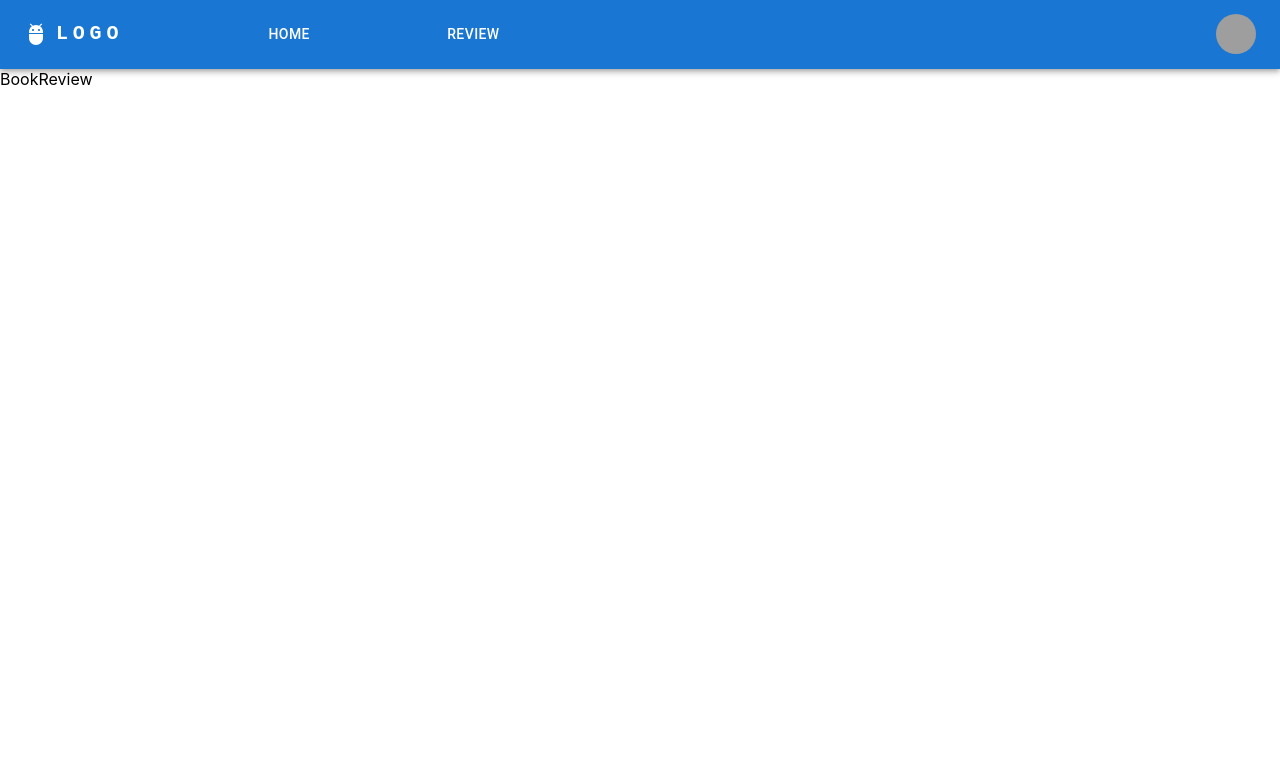
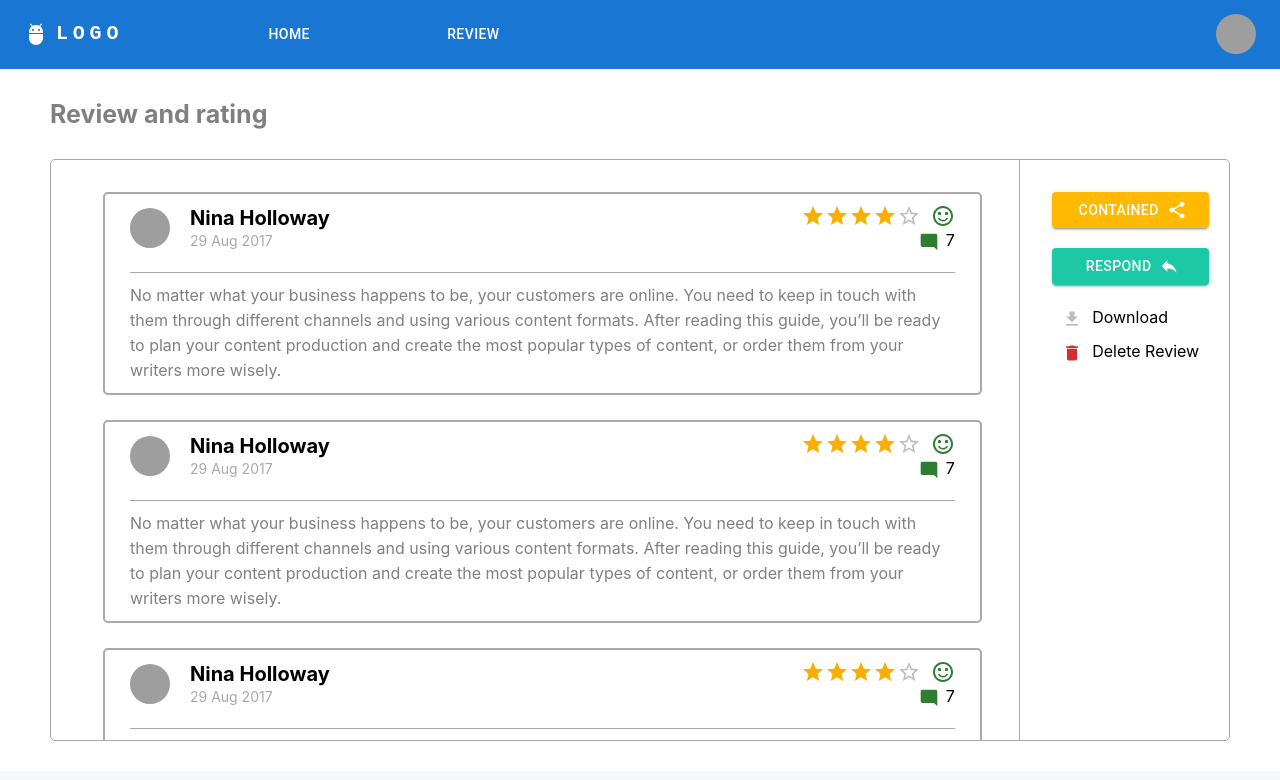
Before and after one commit to LinhNguyen0410/rc-vite, a React (Vite) app: page /book-review in a window 1280 px wide. Shown: the top 780 px of the page. Built offline with nearby package versions, Linux system fonts and the light colour scheme; grey boxes are pictures that could not be loaded.

Commit message:
trung/feature-book-review

```diff
--- a/src/index.css
+++ b/src/index.css
@@ -5,6 +5,32 @@ body {
     sans-serif;
   -webkit-font-smoothing: antialiased;
   -moz-osx-font-smoothing: grayscale;
+  background-color: #f5f7fb;
+}
+.scrollbar {
+  margin-left: 30px;
+  float: left;
+  height: 300px;
+  width: 65px;
+  background: #f5f5f5;
+  overflow-y: scroll;
+  margin-bottom: 25px;
+}
+#style-1::-webkit-scrollbar-track {
+  -webkit-box-shadow: inset 0 0 6px rgba(103, 103, 103, 0.3);
+  border-radius: 10px;
+  background-color: #f5f5f5;
+}
+
+#style-1::-webkit-scrollbar {
+  width: 7px;
+  background-color: #f5f5f5;
+}
+
+#style-1::-webkit-scrollbar-thumb {
+  border-radius: 10px;
+  -webkit-box-shadow: inset 0 0 6px rgba(143, 140, 140, 0.3);
+  background-color: #555;
 }
 
 code {
--- /dev/null
+++ b/src/pages/BookReview/ReviewBar.tsx
@@ -0,0 +1,102 @@
+import styled from 'styled-components';
+import { Avatar, Rating } from '@mui/material';
+import SentimentSatisfiedAltIcon from '@mui/icons-material/SentimentSatisfiedAlt';
+import ModeCommentIcon from '@mui/icons-material/ModeComment';
+
+const customGreyColor = `#a7a9aa`;
+const ReviewBarWrapper = styled.div`
+  width: 90%;
+  border: 2px solid ${customGreyColor};
+  border-radius: 5px;
+  margin-bottom: 25px;
+  padding: 10px 25px;
+  display: flex;
+  flex-direction: column;
+  cursor: pointer;
+  &:hover {
+    border: 2px solid #8fd6ca;
+  }
+  .reivew-bar__header {
+    width: 100%;
+    padding-bottom: 20px;
+    border-bottom: 0.3px solid ${customGreyColor};
+    display: flex;
+    align-items: center;
+    justify-content: space-between;
+    .user-box {
+      display: flex;
+      align-items: center;
+    }
+    p {
+      margin: 2px 20px;
+    }
+    .user-name {
+      font-weight: bold;
+      font-size: 20px;
+    }
+    .date-time {
+      font-size: 14px;
+      color: ${customGreyColor};
+    }
+    .rating-box {
+      .rating {
+        display: flex;
+        align-items: center;
+      }
+      .comment {
+        float: right;
+        display: flex;
+        align-items: center;
+      }
+    }
+  }
+  .review-content {
+    padding-top: 10px;
+    line-height: 25px;
+    color: grey;
+  }
+`;
+
+function ReviewBar() {
+  return (
+    <ReviewBarWrapper>
+      <div className="reivew-bar__header">
+        <div className="user-box">
+          <Avatar
+            alt="Remy Sharp"
+            src="https://cdn.chanhtuoi.com/uploads/2022/01/w400/avatar-tet.jpg.webp"
+          />
+          <div className="user-info">
+            <p className="user-name">{'Nina Holloway'}</p>
+            <p className="date-time">{'29 Aug 2017'}</p>
+          </div>
+        </div>
+        <div className="rating-box">
+          <div className="rating">
+            <Rating name="read-only" value={4} readOnly />
+            <SentimentSatisfiedAltIcon
+              sx={{ marginLeft: '10px' }}
+              fontSize="medium"
+              color={'success'}
+            />
+          </div>
+          <div className="comment">
+            <ModeCommentIcon
+              sx={{ paddingTop: '4px', marginRight: '7px' }}
+              fontSize="small"
+              color={'success'}
+            />
+            {'7'}
+          </div>
+        </div>
+      </div>
+      <div className="review-content">
+        {
+          'No matter what your business happens to be, your customers are online. You need to keep in touch with them through different channels and using various content formats. After reading this guide, you’ll be ready to plan your content production and create the most popular types of content, or order them from your writers more wisely.'
+        }
+      </div>
+    </ReviewBarWrapper>
+  );
+}
+
+export default ReviewBar;
--- a/src/pages/BookReview/index.tsx
+++ b/src/pages/BookReview/index.tsx
@@ -1,5 +1,107 @@
+import { Box, Grid, Button } from '@mui/material';
+import styled from 'styled-components';
+import ReviewBar from './ReviewBar';
+import ShareIcon from '@mui/icons-material/Share';
+import ReplyIcon from '@mui/icons-material/Reply';
+import DownloadIcon from '@mui/icons-material/Download';
+import DeleteIcon from '@mui/icons-material/Delete';
+const BookReviewWrapper = styled.div`
+  background-color: #ffff;
+  padding: 30px 50px;
+  overflow: hidden;
+  .review-header {
+    font-size: 25px;
+    color: grey;
+    font-weight: bold;
+  }
+  .review-container {
+    margin-top: 30px;
+    max-height: 70vh;
+    padding: 20px;
+    padding-top: 0px;
+    border: 1px solid #a7a9aa;
+    border-radius: 5px;
+    overflow: hidden;
+    .review-list-box {
+      background-color: #ffff;
+      height: 73vh;
+      overflow-y: scroll;
+    }
+  }
+  .review-action {
+    display: flex;
+    flex-direction: column;
+    align-items: center;
+    border-left: 1px solid #a7a9aa;
+    .action-button {
+      margin-bottom: 20px;
+      width: 100%;
+      &.share-button {
+        background-color: #ffb900;
+      }
+      &.respond-button {
+        background-color: #1cc8a5;
+      }
+    }
+    .respond-nonefill {
+      display: flex;
+      align-items: center;
+      margin-bottom: 10px;
+      cursor: pointer;
+    }
+  }
+`;
+
 function BookReview() {
-  return <div>BookReview</div>;
+  return (
+    <BookReviewWrapper>
+      <div className="review-header">{'Review and rating'}</div>
+      <div className="review-container">
+        <Grid sx={{ margin: 0, width: '100%' }} container spacing={4}>
+          <Grid className="review-list-box scrollbar" id="style-1" item xs={10}>
+            <ReviewBar />
+            <ReviewBar />
+            <ReviewBar />
+            <ReviewBar />
+          </Grid>
+          <Grid className="review-action" item xs={2}>
+            <Button
+              className="action-button share-button"
+              variant="contained"
+              endIcon={<ShareIcon />}
+            >
+              Contained
+            </Button>
+            <Button
+              className="action-button respond-button"
+              variant="contained"
+              endIcon={<ReplyIcon />}
+            >
+              Respond
+            </Button>
+            <div>
+              <div className="respond-nonefill">
+                <DownloadIcon
+                  sx={{ paddingTop: '4px', marginRight: '10px' }}
+                  fontSize="small"
+                  color={'disabled'}
+                />
+                {'Download'}
+              </div>
+              <div className="respond-nonefill">
+                <DeleteIcon
+                  sx={{ paddingTop: '4px', marginRight: '10px' }}
+                  fontSize="small"
+                  color={'error'}
+                />
+                {'Delete Review'}
+              </div>
+            </div>
+          </Grid>
+        </Grid>
+      </div>
+    </BookReviewWrapper>
+  );
 }
 
 export default BookReview;
```
